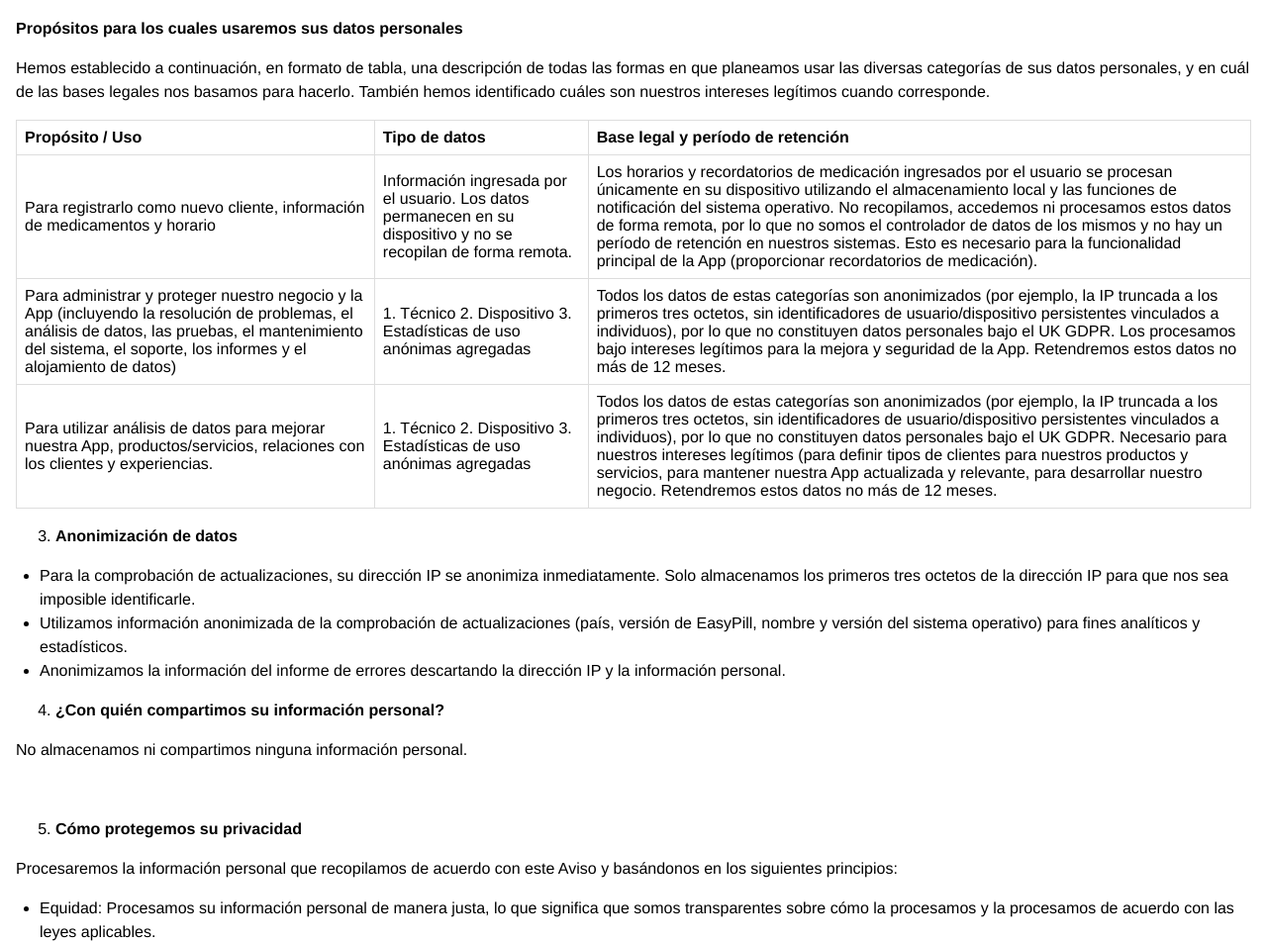
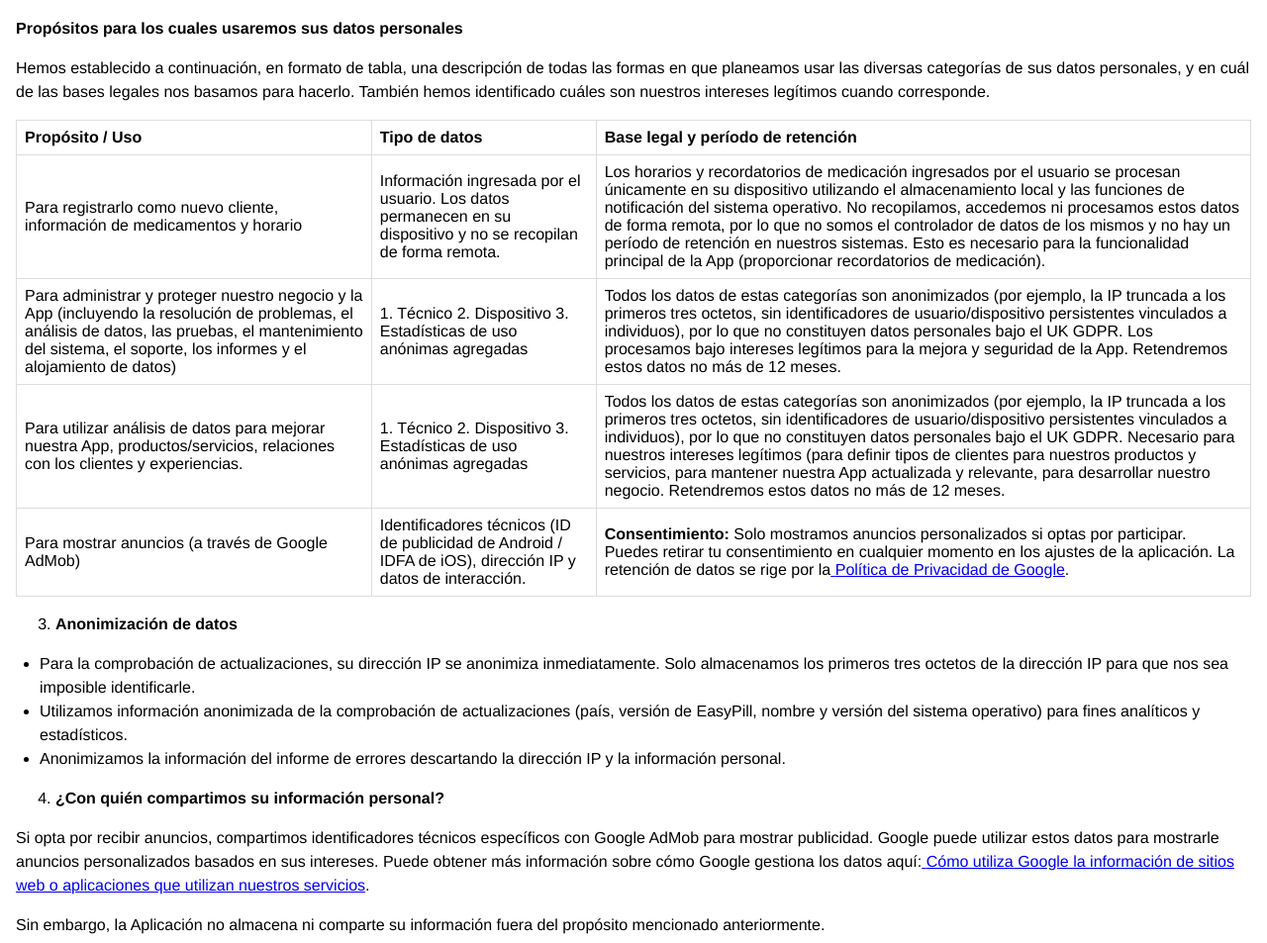
Before and after one commit to 32astudio/easypill, a plain HTML site: page privacy-es.html in a window 1280 px wide. Shown: the part 791-1744 px from the top of the page at 99% size. Drawn offline with Linux system fonts and the light colour scheme.

Commit message:
Update privacy-es.html for admob

```diff
--- a/privacy-es.html
+++ b/privacy-es.html
@@ -14,13 +14,12 @@
     td, th { padding: 8px; border: 1px solid #ddd; }
     ul { padding-left: 1.5em; }
   </style>
-
 <p><strong>Pol&iacute;tica de Privacidad de la Aplicaci&oacute;n M&oacute;vil EasyPill</strong></p>
-<p><strong>&Uacute;ltima actualizaci&oacute;n: 15 de enero de 2026</strong></p>
+<p><strong>&Uacute;ltima actualizaci&oacute;n: 5 de febrero de 2026</strong></p>
 <ol>
 <li><strong> Acerca de este Aviso</strong></li>
 </ol>
-<p><span style="font-weight: 400;">Esta Pol&iacute;tica de Privacidad est&aacute; disponible en ingl&eacute;s, que es la versi&oacute;n vinculante y autorizada. La versi&oacute;n en espa&ntilde;ol se proporciona por conveniencia. En caso de discrepancia, prevalecer&aacute; la versi&oacute;n en </span><a href="./privacy-en.html"><span style="font-weight: 400;">ingl&eacute;s </span></a><span style="font-weight: 400;">&nbsp;.&nbsp;</span></p>
+<p><span style="font-weight: 400;">Esta Pol&iacute;tica de Privacidad est&aacute; disponible en ingl&eacute;s, que es la versi&oacute;n vinculante y autorizada. La versi&oacute;n en espa&ntilde;ol se proporciona por conveniencia. En caso de discrepancia, prevalecer&aacute; la versi&oacute;n en </span><a href="https://wesnakeshare.github.io/privacy/privacypolicy.html"><span style="font-weight: 400;">ingl&eacute;s </span></a><span style="font-weight: 400;">&nbsp;.&nbsp;</span></p>
 <p><span style="font-weight: 400;">Este Aviso de Privacidad ("Aviso") explica c&oacute;mo The EasyPill Team ("nosotros", "nuestro"), con sede en el Reino Unido, recopila y utiliza la informaci&oacute;n cuando usted usa la aplicaci&oacute;n m&oacute;vil EasyPill (la "App").</span></p>
 <p><span style="font-weight: 400;">A los efectos del Reglamento General de Protecci&oacute;n de Datos del Reino Unido (UK GDPR) y la Ley de Protecci&oacute;n de Datos de 2018, somos el "Controlador de Datos" de su informaci&oacute;n. Nuestra App est&aacute; dise&ntilde;ada con la "Privacidad por Dise&ntilde;o" como su n&uacute;cleo: no requerimos que cree una cuenta, y no recopilamos su nombre, direcci&oacute;n f&iacute;sica o detalles de contacto para proporcionar nuestros servicios principales.</span></p>
 <p><span style="font-weight: 400;">La App permite a los usuarios procesar sus propios datos de salud de categor&iacute;a especial (detalles de la medicaci&oacute;n) localmente. Nosotros no accedemos ni procesamos estos datos.</span></p>
@@ -38,7 +37,7 @@
 </ul>
 <p><strong>Prop&oacute;sitos para los cuales usaremos sus datos personales</strong></p>
 <p><span style="font-weight: 400;">Hemos establecido a continuaci&oacute;n, en formato de tabla, una descripci&oacute;n de todas las formas en que planeamos usar las diversas categor&iacute;as de sus datos personales, y en cu&aacute;l de las bases legales nos basamos para hacerlo. Tambi&eacute;n hemos identificado cu&aacute;les son nuestros intereses leg&iacute;timos cuando corresponde.</span></p>
-<table border="1">
+<table>
 <tbody>
 <tr>
 <td>
@@ -84,6 +83,17 @@
 <p><span style="font-weight: 400;">Todos los datos de estas categor&iacute;as son anonimizados (por ejemplo, la IP truncada a los primeros tres octetos, sin identificadores de usuario/dispositivo persistentes vinculados a individuos), por lo que no constituyen datos personales bajo el UK GDPR. Necesario para nuestros intereses leg&iacute;timos (para definir tipos de clientes para nuestros productos y servicios, para mantener nuestra App actualizada y relevante, para desarrollar nuestro negocio. Retendremos estos datos no m&aacute;s de 12 meses.</span></p>
 </td>
 </tr>
+<tr>
+<td>
+<p><span style="font-weight: 400;">Para mostrar anuncios (a trav&eacute;s de Google AdMob)</span></p>
+</td>
+<td>
+<p><span style="font-weight: 400;">Identificadores t&eacute;cnicos (ID de publicidad de Android / IDFA de iOS), direcci&oacute;n IP y datos de interacci&oacute;n.</span></p>
+</td>
+<td>
+<p><strong>Consentimiento:</strong><span style="font-weight: 400;"> Solo mostramos anuncios personalizados si optas por participar. Puedes retirar tu consentimiento en cualquier momento en los ajustes de la aplicaci&oacute;n. La retenci&oacute;n de datos se rige por la</span><a href="https://policies.google.com/privacy"> <span style="font-weight: 400;">Pol&iacute;tica de Privacidad de Google</span></a><span style="font-weight: 400;">.</span></p>
+</td>
+</tr>
 </tbody>
 </table>
 <ol start="3">
@@ -97,8 +107,8 @@
 <ol start="4">
 <li><strong> &iquest;Con qui&eacute;n compartimos su informaci&oacute;n personal?</strong></li>
 </ol>
-<p><span style="font-weight: 400;">No almacenamos ni compartimos ninguna informaci&oacute;n personal.</span></p>
-<p>&nbsp;</p>
+<p><span style="font-weight: 400;">Si opta por recibir anuncios, compartimos identificadores t&eacute;cnicos espec&iacute;ficos con Google AdMob para mostrar publicidad. Google puede utilizar estos datos para mostrarle anuncios personalizados basados en sus intereses. Puede obtener m&aacute;s informaci&oacute;n sobre c&oacute;mo Google gestiona los datos aqu&iacute;:</span><a href="https://policies.google.com/technologies/partner-sites"> <span style="font-weight: 400;">C&oacute;mo utiliza Google la informaci&oacute;n de sitios web o aplicaciones que utilizan nuestros servicios</span></a><span style="font-weight: 400;">.</span></p>
+<p><span style="font-weight: 400;">Sin embargo, la Aplicaci&oacute;n no almacena ni comparte su informaci&oacute;n fuera del prop&oacute;sito mencionado anteriormente.</span></p>
 <ol start="5">
 <li><strong> C&oacute;mo protegemos su privacidad</strong></li>
 </ol>
```
